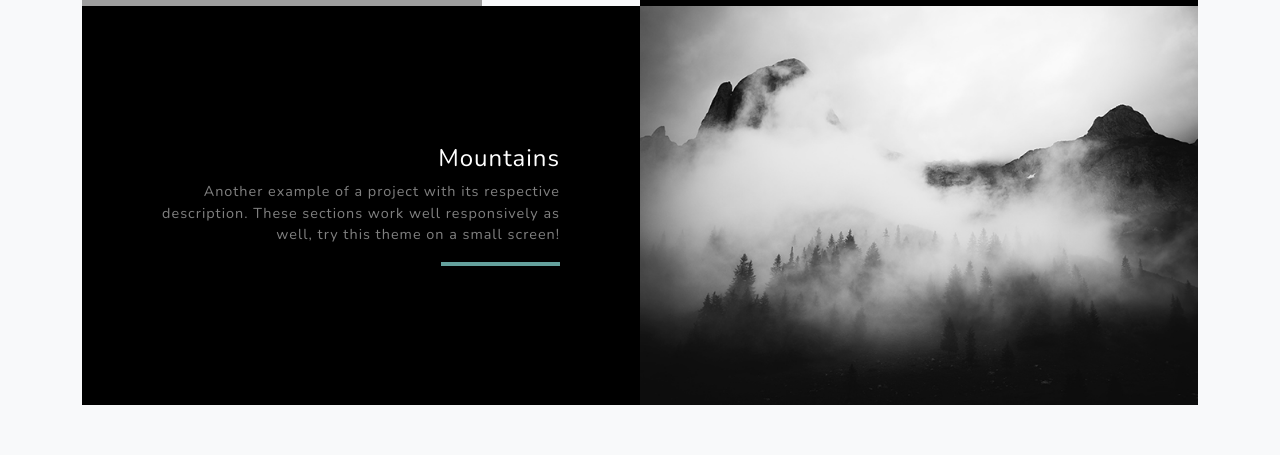
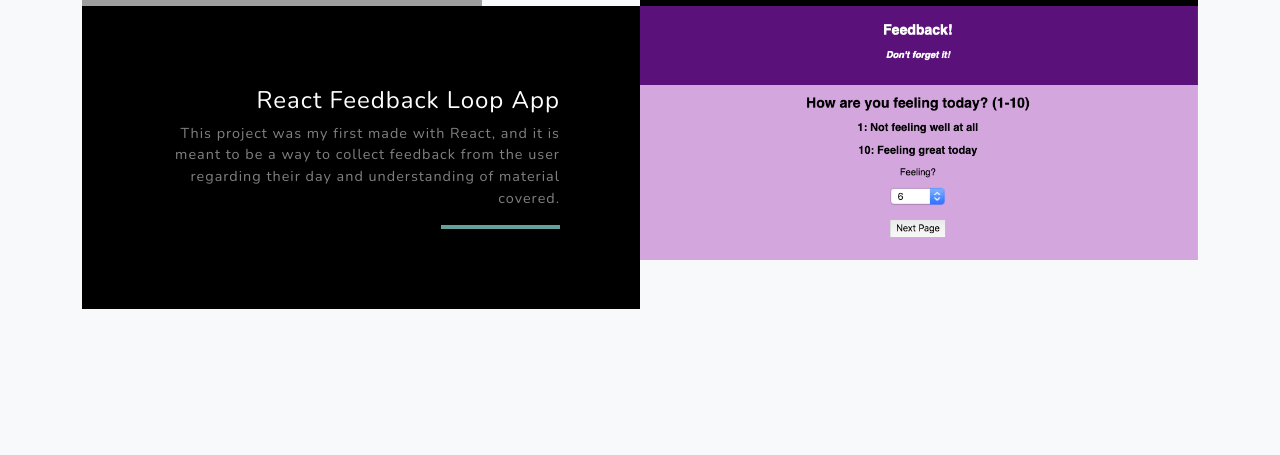
Before and after one commit to aboerhave/aboerhave.github.io, a plain HTML site: page index.html in a window 1280 px wide. Shown: the part 1910-2365 px from the top of the page. Drawn offline with nearby package versions, Linux system fonts and the light colour scheme; grey boxes are pictures that could not be loaded.

Commit message:
feedback project added

```diff
--- a/index.html
+++ b/index.html
@@ -90,13 +90,13 @@
                 </div>
                 <!-- Project Two Row-->
                 <div class="row justify-content-center no-gutters">
-                    <div class="col-lg-6"><img class="img-fluid" src="assets/img/demo-image-02.jpg" alt="" /></div>
+                    <div class="col-lg-6"><img class="img-fluid" src="assets/img/1.png" alt="React Feedback Loop App Screenshot" /></div>
                     <div class="col-lg-6 order-lg-first">
                         <div class="bg-black text-center h-100 project">
                             <div class="d-flex h-100">
                                 <div class="project-text w-100 my-auto text-center text-lg-right">
-                                    <h4 class="text-white">Mountains</h4>
-                                    <p class="mb-0 text-white-50">Another example of a project with its respective description. These sections work well responsively as well, try this theme on a small screen!</p>
+                                    <h4 class="text-white">React Feedback Loop App</h4>
+                                    <p class="mb-0 text-white-50">This project was my first made with React, and it is meant to be a way to collect feedback from the user regarding their day and understanding of material covered.</p>
                                     <hr class="d-none d-lg-block mb-0 mr-0" />
                                 </div>
                             </div>
```
